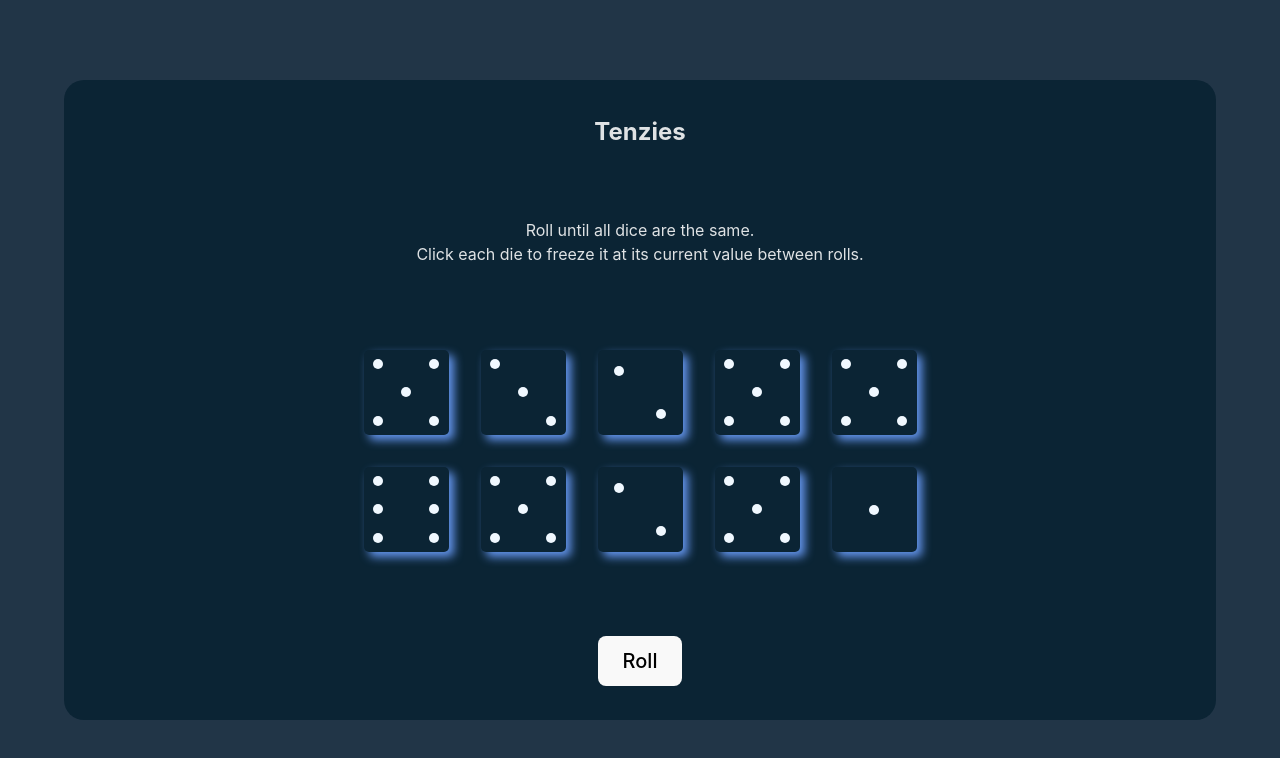
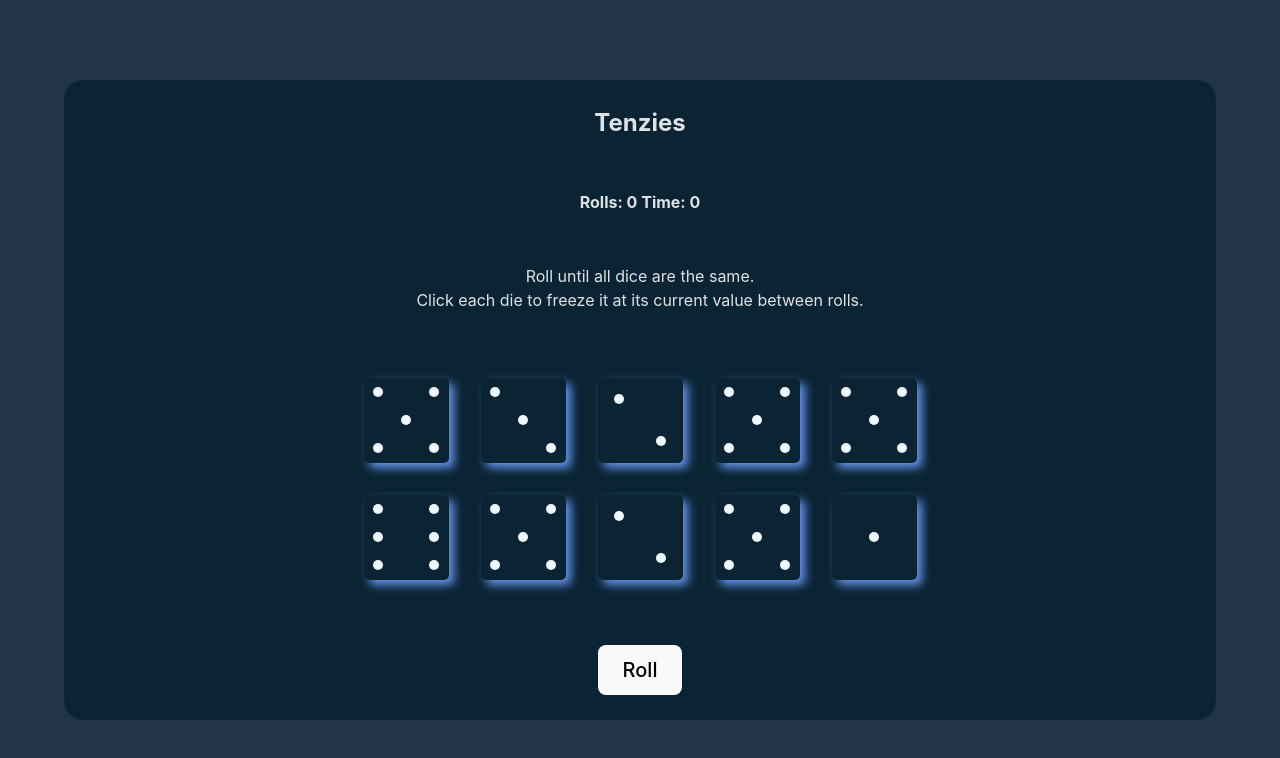
Before and after one commit to 874bowen/Tenzies-Game, a React (Vite) app: page / in a window 1280 px wide. Shown: the top 758 px of the page. Built offline with nearby package versions, Linux system fonts and the light colour scheme.

Commit message:
keep track of rolls and time

```diff
--- a/src/App.tsx
+++ b/src/App.tsx
@@ -26,6 +26,22 @@ const generateNewDie = (): Die => {
 function App() {
 	const [dice, setDice] = useState(allNewDice());
 	const [tenzies, setTenzies] = useState(false);
+	const [isStarted, setIsStarted] = useState(false);
+	const [elapsedTime, setElapsedTime] = useState<number>(0);
+
+	const [rolls, setRolls] = useState(0)
+
+	const [count, setCount] = useState<number>(0);
+
+	useEffect(() => {
+		let intervalId: number;
+		if (isStarted) {
+		intervalId = setInterval(() => {
+		setCount(count => count + 1);
+	}, 1000);
+	}
+	return () => clearInterval(intervalId);
+	}, [isStarted]);
 
 	useEffect(() => {
 		console.log("Dice state changed!");
@@ -37,6 +53,7 @@ function App() {
 			return die.value === firstValue;
 		});
 		if (allHeld && allSameValue) {
+			setElapsedTime(count)
 			setTenzies(true);
 			console.log(tenzies);
 			console.log("You won");
@@ -44,6 +61,7 @@ function App() {
 	}, [dice]);
 
 	function holdDice(id: string): void {
+		setIsStarted(true)
 		setDice((oldDice): Die[] => {
 			return oldDice.map((die) => {
 				return die.id == id ? { ...die, isHeld: !die.isHeld } : die;
@@ -64,9 +82,15 @@ function App() {
 
 	function rollDice() {
 		if (tenzies) {
+			setTenzies(false)
+			setRolls(-1)
+			setIsStarted(false)
+			setCount(0)
+			setElapsedTime(0)
 			setDice(allNewDice());
-			setTenzies(false)
 		}
+		setIsStarted(true)
+		setRolls(prevRolls => prevRolls + 1)
 		setDice((oldDice): Die[] => {
 			return oldDice.map((die) => {
 				return die.isHeld ? die : generateNewDie();
@@ -78,6 +102,7 @@ function App() {
 		<section className="wrapper-section">
 			{tenzies && <Confetti />}
 			<h1>Tenzies</h1>
+			<h4>Rolls: {rolls} Time: {elapsedTime > 0 ? elapsedTime : count}</h4>
 			<p className="instructions center">
 				Roll until all dice are the same.
 				<br /> Click each die to freeze it at its current value between rolls.
```
